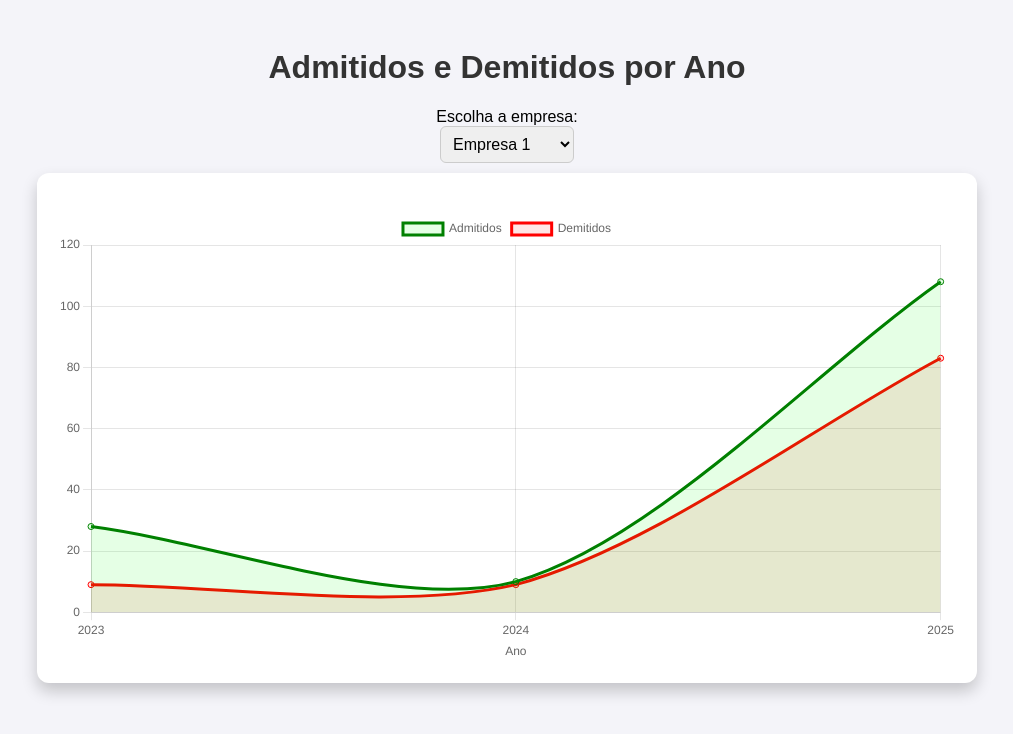
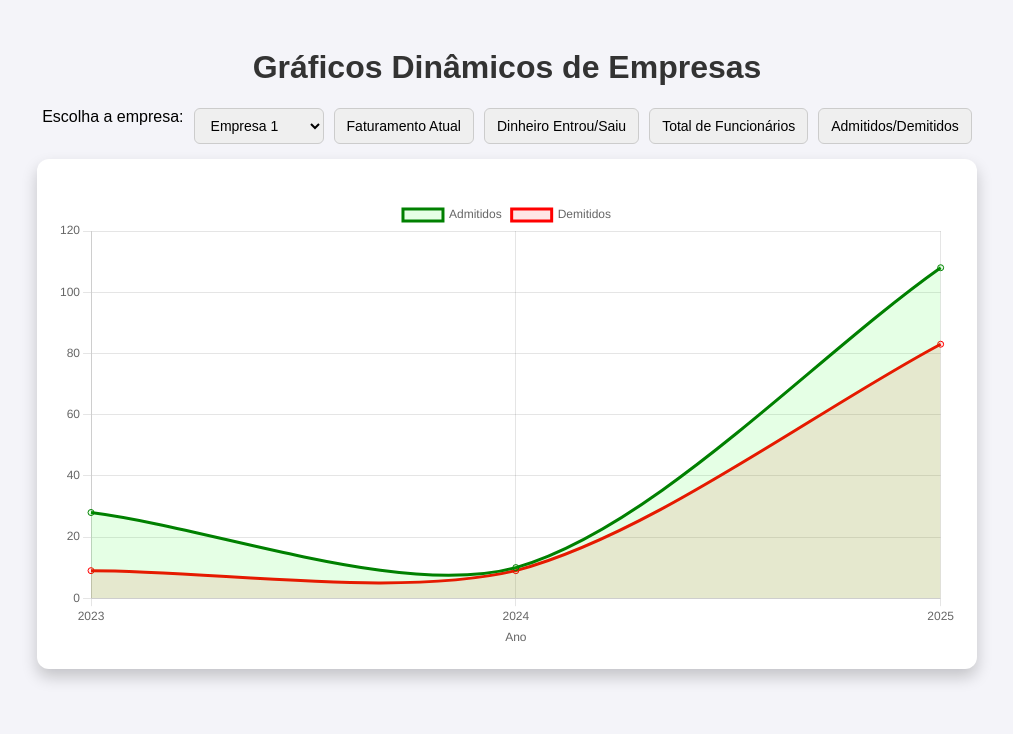
Before and after one commit to nicadas/aula-rau, a plain HTML site: page index.html in a window 1280 px wide. Shown: the whole page, without its empty margins (133-1146 px from the left). Drawn offline with nearby package versions, Linux system fonts and the light colour scheme.

Commit message:
Update index.html

```diff
--- a/index.html
+++ b/index.html
@@ -2,7 +2,7 @@
 <html lang="pt-br">
 <head>
   <meta charset="UTF-8">
-  <title>Gráfico Dinâmico de Empresas</title>
+  <title>Gráficos de Empresas</title>
   <script src="https://cdn.jsdelivr.net/npm/chart.js"></script>
   <style>
     body {
@@ -13,7 +13,22 @@
       align-items: center;
       padding: 20px;
     }
-    h1 { color: #333; }
+    h1 { color: #333; text-align: center; }
+    #controls {
+      display: flex;
+      gap: 10px;
+      margin-bottom: 15px;
+      flex-wrap: wrap;
+      justify-content: center;
+    }
+    button, select {
+      padding: 8px 12px;
+      border-radius: 6px;
+      border: 1px solid #ccc;
+      cursor: pointer;
+      font-size: 14px;
+    }
+    button:hover { background-color: #ddd; }
     #chartContainer {
       width: 90%;
       max-width: 900px;
@@ -23,20 +38,19 @@
       box-shadow: 0 8px 16px rgba(0,0,0,0.2);
     }
     canvas { margin-top: 20px; }
-    select {
-      padding: 8px;
-      margin-bottom: 10px;
-      border-radius: 6px;
-      border: 1px solid #ccc;
-      font-size: 16px;
-    }
   </style>
 </head>
 <body>
-  <h1>Admitidos e Demitidos por Ano</h1>
+  <h1>Gráficos Dinâmicos de Empresas</h1>
 
-  <label for="empresaSelect">Escolha a empresa:</label>
-  <select id="empresaSelect"></select>
+  <div id="controls">
+    <label for="empresaSelect">Escolha a empresa:</label>
+    <select id="empresaSelect"></select>
+    <button data-chart="faturamento">Faturamento Atual</button>
+    <button data-chart="fluxo">Dinheiro Entrou/Saiu</button>
+    <button data-chart="funcionarios">Total de Funcionários</button>
+    <button data-chart="admDem">Admitidos/Demitidos</button>
+  </div>
 
   <div id="chartContainer">
     <canvas id="linhaGrafico"></canvas>
@@ -44,14 +58,14 @@
 
   <script>
     const select = document.getElementById('empresaSelect');
+    const buttons = document.querySelectorAll('button[data-chart]');
     const ctx = document.getElementById('linhaGrafico').getContext('2d');
     let chart;
+    let dadosEmpresa = [];
 
-    // Função para ler CSV/TXT
     async function carregarDados() {
-      const response = await fetch('companies_data_selected.txt'); // arquivo no GitHub Pages
+      const response = await fetch('companies_data_selected.txt');
       const text = await response.text();
-
       const linhas = text.trim().split('\n');
       const cabecalho = linhas[0].split(',');
       const dados = linhas.slice(1).map(linha => {
@@ -65,47 +79,93 @@
       return dados;
     }
 
-    // Inicializar gráfico
-    function initChart(empresa) {
-      const labels = ['2023','2024','2025'];
-      const dadosAdmitidos = [empresa['hires_2023'], empresa['hires_2024'], empresa['hires_2025']];
-      const dadosDemitidos = [empresa['fires_2023'], empresa['fires_2024'], empresa['fires_2025']];
-
+    function initChart(empresa, tipo) {
       if(chart) chart.destroy();
 
-      chart = new Chart(ctx, {
-        type: 'line',
-        data: {
-          labels: labels,
+      let data = {};
+      if(tipo === 'faturamento') {
+        data = {
+          labels: ['2023','2024','2025'],
+          datasets: [{
+            label: 'Faturamento Atual',
+            data: [empresa.revenue_current, empresa.revenue_current, empresa.revenue_current],
+            borderColor: 'blue',
+            backgroundColor: 'rgba(0,0,255,0.1)',
+            fill: true,
+            tension: 0.3
+          }]
+        };
+      } else if(tipo === 'fluxo') {
+        data = {
+          labels: ['2023','2024','2025'],
+          datasets: [
+            {
+              label: 'Dinheiro Entrou',
+              data: [empresa.money_in, empresa.money_in, empresa.money_in],
+              borderColor: 'green',
+              backgroundColor: 'rgba(0,255,0,0.1)',
+              fill: true,
+              tension: 0.3
+            },
+            {
+              label: 'Dinheiro Saiu',
+              data: [empresa.money_out, empresa.money_out, empresa.money_out],
+              borderColor: 'red',
+              backgroundColor: 'rgba(255,0,0,0.1)',
+              fill: true,
+              tension: 0.3
+            }
+          ]
+        };
+      } else if(tipo === 'funcionarios') {
+        data = {
+          labels: ['Total de Funcionários'],
+          datasets: [{
+            label: 'Funcionários',
+            data: [empresa.employees_total],
+            backgroundColor: ['orange']
+          }]
+        };
+      } else if(tipo === 'admDem') {
+        data = {
+          labels: ['2023','2024','2025'],
           datasets: [
             {
               label: 'Admitidos',
-              data: dadosAdmitidos,
+              data: [empresa.hires_2023, empresa.hires_2024, empresa.hires_2025],
               borderColor: 'green',
               backgroundColor: 'rgba(0,255,0,0.1)',
-              tension: 0.3,
-              fill: true
+              fill: true,
+              tension: 0.3
             },
             {
               label: 'Demitidos',
-              data: dadosDemitidos,
+              data: [empresa.fires_2023, empresa.fires_2024, empresa.fires_2025],
               borderColor: 'red',
               backgroundColor: 'rgba(255,0,0,0.1)',
-              tension: 0.3,
-              fill: true
+              fill: true,
+              tension: 0.3
             }
           ]
-        },
+        };
+      }
+
+      chart = new Chart(ctx, {
+        type: tipo==='funcionarios' ? 'bar' : 'line',
+        data: data,
         options: {
           responsive: true,
-          plugins: { legend: { position: 'top' }, tooltip: { mode: 'index', intersect: false } },
-          scales: { y: { beginAtZero: true }, x: { title: { display: true, text: 'Ano' } } }
+          plugins: {
+            legend: { position: 'top' },
+            tooltip: { mode: 'index', intersect: false }
+          },
+          scales: { y: { beginAtZero: true }, x: { title: { display: true, text: tipo==='funcionarios' ? '' : 'Ano' } } }
         }
       });
     }
 
-    // Carregar dados e popular select
     carregarDados().then(dados => {
+      dadosEmpresa = dados;
       dados.forEach((empresa, index) => {
         const option = document.createElement('option');
         option.value = index;
@@ -113,14 +173,25 @@
         select.appendChild(option);
       });
 
-      // Inicializar com a primeira empresa
-      initChart(dados[0]);
+      initChart(dados[0], 'admDem');
 
-      // Atualizar gráfico ao mudar a empresa
       select.addEventListener('change', () => {
         const index = parseInt(select.value);
-        initChart(dados[index]);
+        const tipoAtual = document.querySelector('button.active')?.dataset.chart || 'admDem';
+        initChart(dadosEmpresa[index], tipoAtual);
       });
+
+      buttons.forEach(btn => {
+        btn.addEventListener('click', () => {
+          buttons.forEach(b => b.classList.remove('active'));
+          btn.classList.add('active');
+          const empresaAtual = dadosEmpresa[parseInt(select.value)];
+          initChart(empresaAtual, btn.dataset.chart);
+        });
+      });
+
+      // deixar o botão inicial ativo
+      buttons[3].classList.add('active'); // Admitidos/Demitidos
     });
   </script>
 </body>
```
